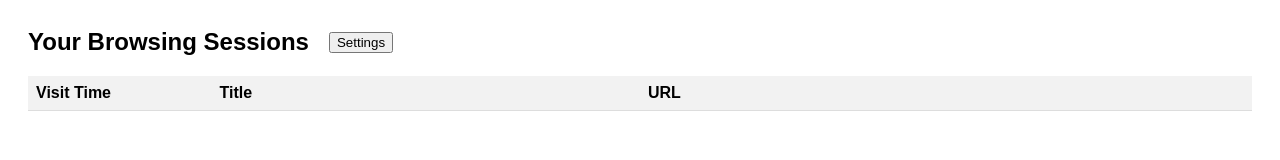
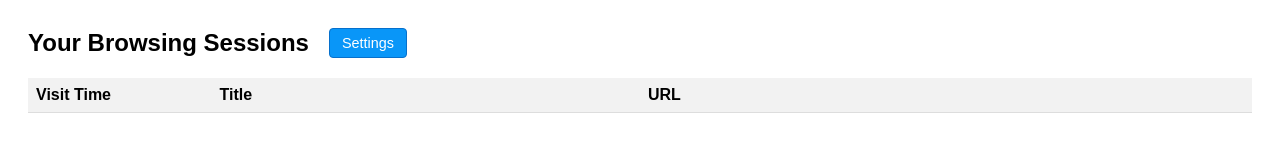
Before and after one commit to awaldis/display-browser-history, a website with bundled scripts: page browsing_sessions.html in a window 1280 px wide. Built offline with nearby package versions, Linux system fonts and the light colour scheme; some packages are replaced by stand-ins of ours; no server answers.

Commit message:
Change the styling for the settings button.

```diff
--- a/browsing_sessions.html
+++ b/browsing_sessions.html
@@ -78,6 +78,20 @@
     .blank-row td {
       height: 10px;
     }
+
+    /* Style for the settings button */
+    #openSettingsButton {
+      background-color: #0996f8;
+      color: #ffffff;
+      border: 1px solid #0670cc;
+      border-radius: 4px;
+      padding: 6px 12px;
+      cursor: pointer;
+      font-size: 0.9rem;
+    }
+    #openSettingsButton:hover {
+      background-color: #0670cc;
+    }
   </style>
 </head>
 <body>
```
